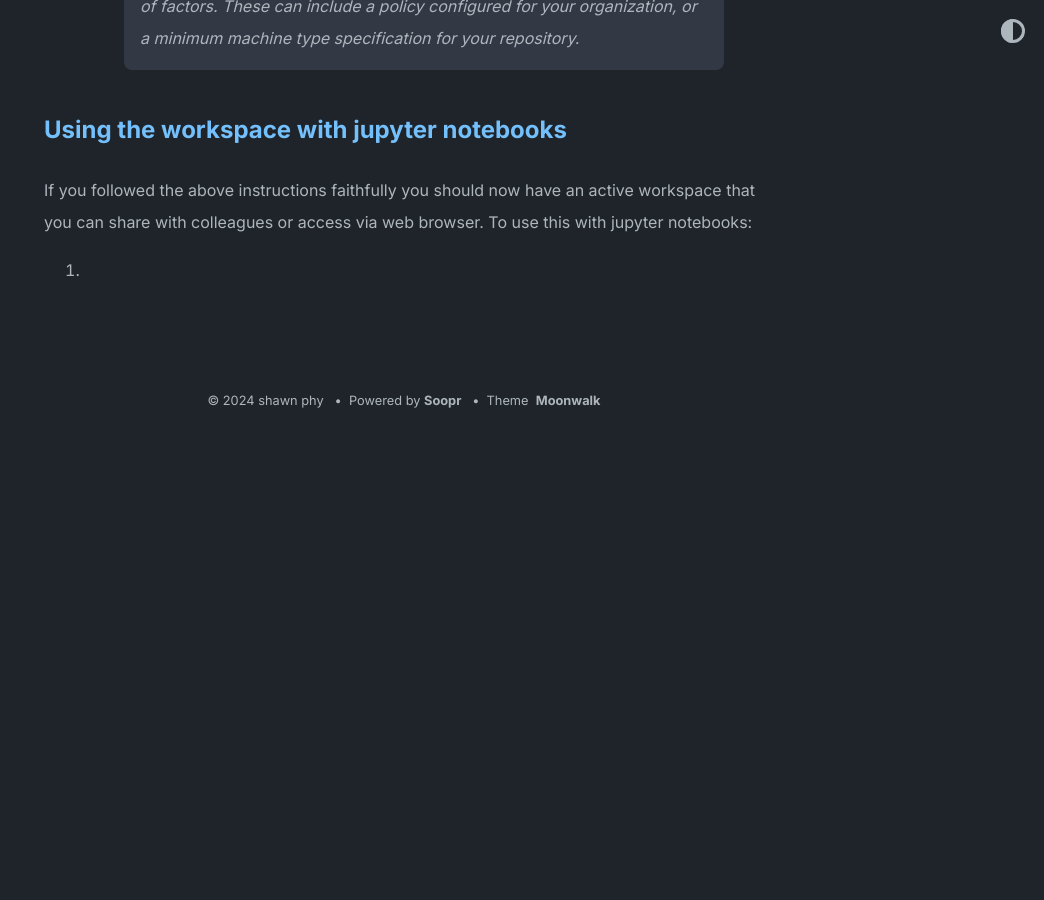
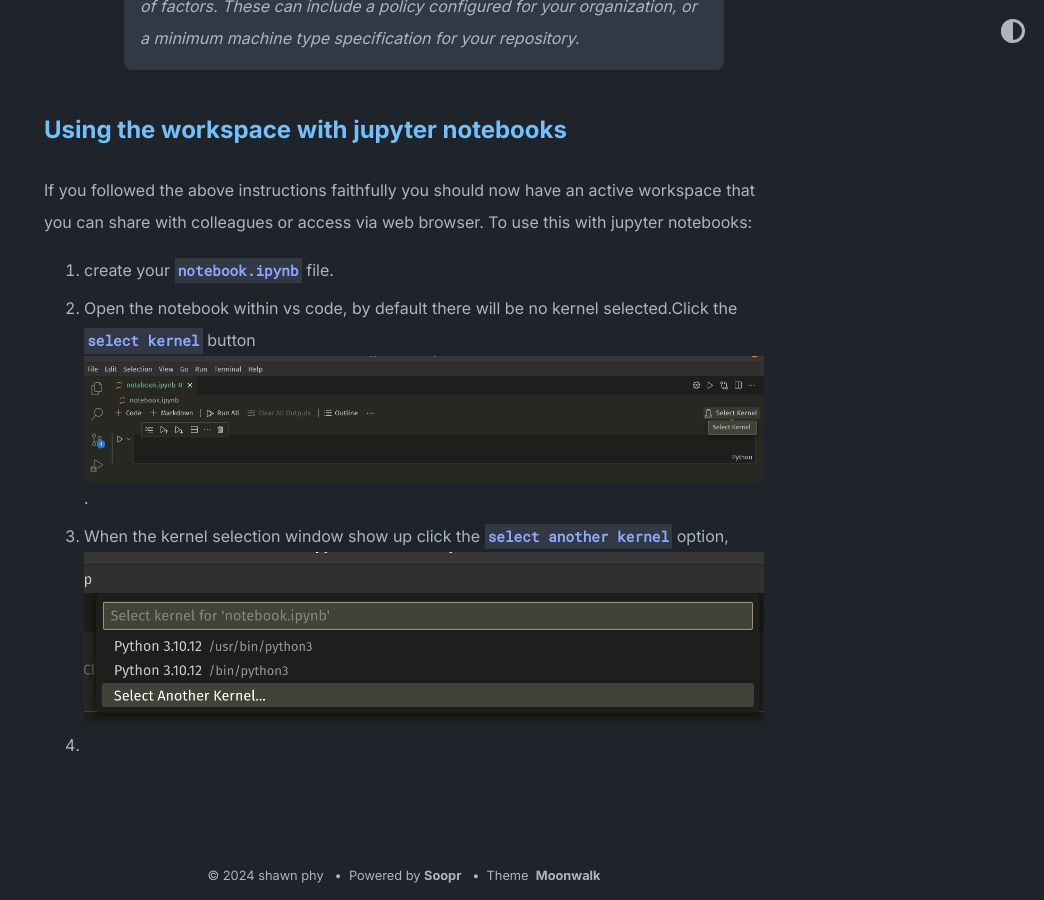
Before and after one commit to shawn-phy/myblog, a Jekyll site: the page built from _posts/2024-04-26-using-codespaces-effectively.md, in a window 1280 px wide and 900 px high, scrolled down 4688 px. Shown: the whole window, without its empty margins (236-1280 px from the left). Built offline with Jekyll 4.4.1, drawn with Linux system fonts in a browser that asks for light colours; before the commit the page ends 5115 px from its top, so only the background shows below that; some of the changed text lies outside the part shown.

Commit message:
feat: more images

```diff
--- a/_posts/2024-04-26-using-codespaces-effectively.md
+++ b/_posts/2024-04-26-using-codespaces-effectively.md
@@ -58,4 +58,9 @@ The GitHub Codespaces extension requires VS Code October 2020 Release 1.51 or la
 
 ## Using the workspace with jupyter notebooks
 If you followed the above instructions faithfully you should now have an active workspace that you can share with colleagues or access via web browser. To use this with jupyter notebooks:
-1.
+1. create your `notebook.ipynb` file.
+2. Open the notebook within vs code, by default there will be no kernel selected.Click the `select kernel` button
+![image](assets/images/imagekernel.png).
+3. When the kernel selection window show up click the `select another kernel` option,
+![image](assets/images/imageselect.png)
+4.
```
Also changed, not shown: assets/images/imagekernel.png (added), assets/images/imageselect.png (added).
